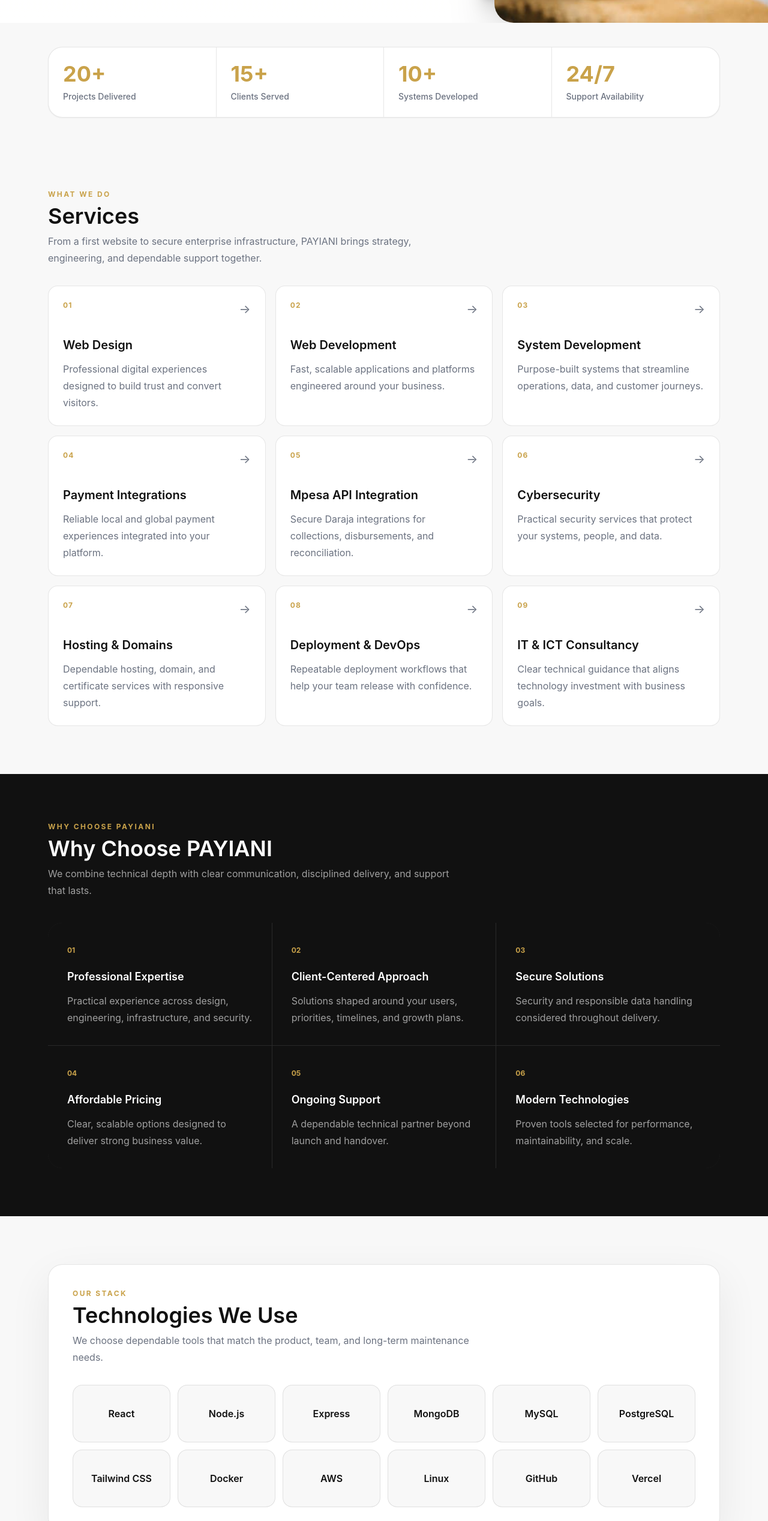
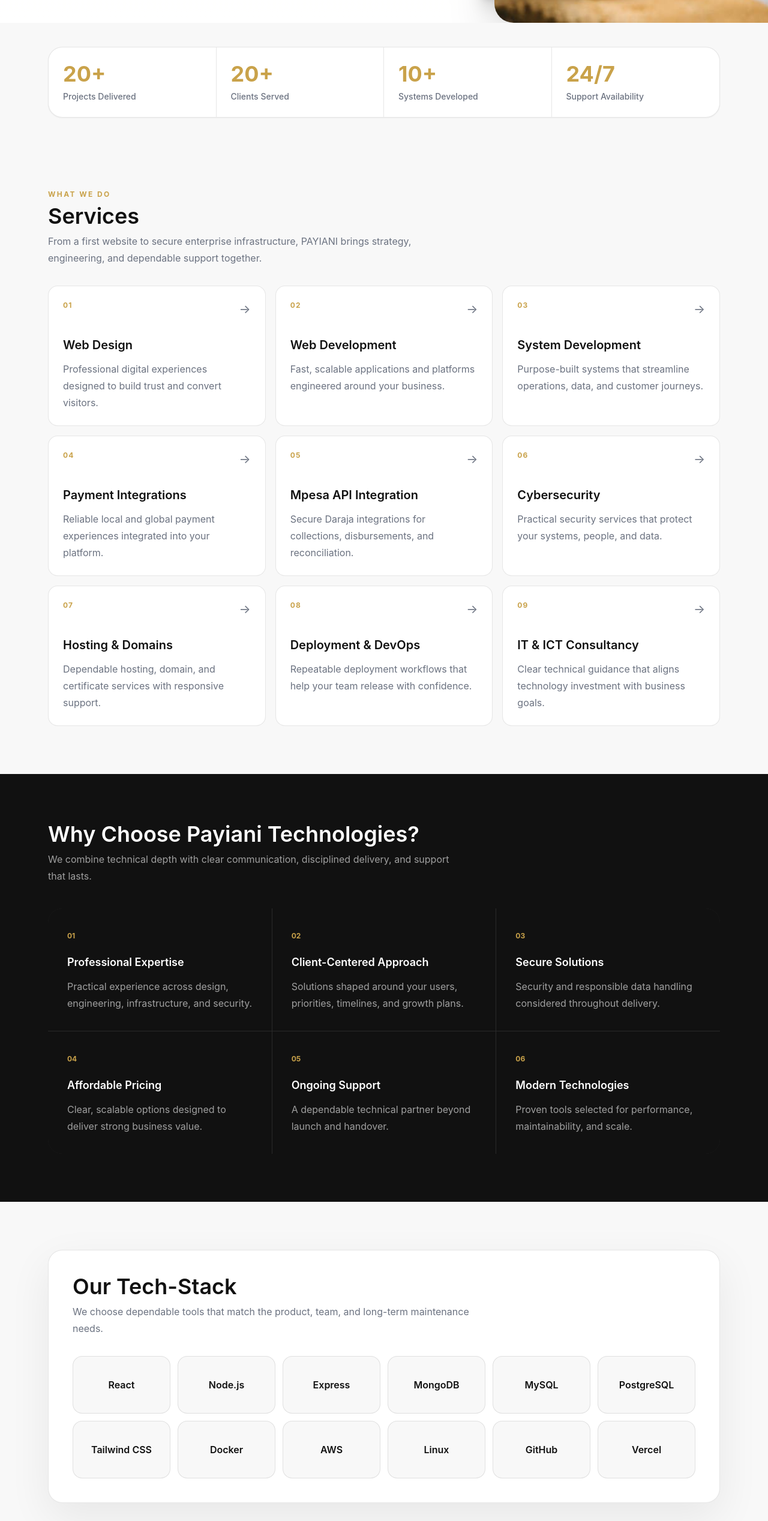
Before and after one commit to Limpaso-dev/PAYIANI-TECHNOLOGIES, a React (Vite) app: page / in a window 1280 px wide. Shown: the part 831-3366 px from the top of the page at 60% size. Built offline with nearby package versions, Linux system fonts and the light colour scheme.

Commit message:
2nd overall polish

```diff
--- a/index.html
+++ b/index.html
@@ -15,12 +15,12 @@
 
     <meta
       name="keywords"
-      content="Payiani Technologies, Web Development, Web Design, Cybersecurity, ICT Consultancy, Hosting, M-Pesa API, Payment Integration, Software Development, Kenya"
+      content="Payiani Technologies, Tech World,Web Development, Web Design, Cybersecurity, ICT Consultancy, Hosting, M-Pesa API, Payment Integration, Software Development, Kenya"
     />
 
     <meta name="author" content="Payiani Technologies" />
 
-    <title>Payiani Technologies | Empowering Businesses Through Technology</title>
+    <title>Payiani Technologies | Your Tech World Starts Here.</title>
   </head>
 
   <body>
--- a/src/components/home/CallToAction.jsx
+++ b/src/components/home/CallToAction.jsx
@@ -11,7 +11,7 @@
             <h2 className="mt-3 max-w-2xl text-3xl font-semibold leading-tight text-dark md:text-5xl">
               Ready to Build Your Next Digital Solution?
             </h2>
-            <p className="mt-4 text-dark/70">Contact PAYIANI Technologies Today.</p>
+            <p className="mt-4 text-dark/70">Contact Payiani Technologies Today.</p>
           </div>
           <Button as="a" href="/contact" className="border-dark bg-dark px-7 text-white hover:border-dark hover:bg-dark/90">
             Request a Quote
--- a/src/components/home/FeaturedProjects.jsx
+++ b/src/components/home/FeaturedProjects.jsx
@@ -6,7 +6,7 @@
     <section className="section-shell">
       <div className="flex flex-col gap-4 md:flex-row md:items-end md:justify-between">
         <SectionTitle
-          eyebrow="Featured projects"
+          // eyebrow="Featured projects"
           title="Featured Projects"
           description="Digital experiences shaped around each organization’s identity, audience, and operational goals."
         />
--- a/src/components/home/Stats.jsx
+++ b/src/components/home/Stats.jsx
@@ -1,6 +1,6 @@
 const stats = [
   ['20+', 'Projects Delivered'],
-  ['15+', 'Clients Served'],
+  ['20+', 'Clients Served'],
   ['10+', 'Systems Developed'],
   ['24/7', 'Support Availability'],
 ]
--- a/src/components/home/Technologies.jsx
+++ b/src/components/home/Technologies.jsx
@@ -10,8 +10,8 @@
     <section className="section-shell">
       <div className="surface-card p-6 md:p-10">
         <SectionTitle
-          eyebrow="Our stack"
-          title="Technologies We Use"
+          // eyebrow="Our stack"
+          title="Our Tech-Stack"
           description="We choose dependable tools that match the product, team, and long-term maintenance needs."
         />
         <div className="mt-8 grid grid-cols-2 gap-3 sm:grid-cols-3 md:grid-cols-4 lg:grid-cols-6">
--- a/src/components/home/Testimonials.jsx
+++ b/src/components/home/Testimonials.jsx
@@ -7,7 +7,7 @@
       <SectionTitle
         eyebrow="Client feedback"
         title="Testimonials"
-        description="What clients value most about working with PAYIANI Technologies."
+        description="What clients value most about working with Payiani Technologies."
       />
       <div className="mt-8 grid gap-4 lg:grid-cols-3">
         {testimonials.map((item) => (
--- a/src/components/home/WhyChooseUs.jsx
+++ b/src/components/home/WhyChooseUs.jsx
@@ -14,8 +14,8 @@
     <section className="bg-dark text-white">
       <div className="section-shell">
         <SectionTitle
-          eyebrow="Why choose PAYIANI"
-          title="Why Choose PAYIANI"
+          // eyebrow="Why choose PAYIANI"
+          title="Why Choose Payiani Technologies?"
           description="We combine technical depth with clear communication, disciplined delivery, and support that lasts."
           inverse
         />
--- a/src/components/layout/Footer.jsx
+++ b/src/components/layout/Footer.jsx
@@ -24,7 +24,7 @@
           </div>
 
           <p className="mt-6 leading-7 text-gray-400">
-            PAYIANI Technologies is committed to delivering innovative,
+            Payiani Technologies is committed to delivering innovative,
             secure, and scalable digital solutions that empower businesses,
             organizations, and startups to thrive in today's digital world.
           </p>
@@ -76,13 +76,15 @@
           </h3>
 
           <ul className="space-y-3 text-gray-400">
+            <li>Web Development</li>
             <li>Web Design</li>
-            <li>Web Development</li>
             <li>System Development</li>
             <li>Cybersecurity</li>
             <li>Cloud Hosting</li>
             <li>ICT Consultancy</li>
             <li>M-Pesa API Integration</li>
+            <li>Mobile App Development</li>
+            <li>Graphics Design</li>
             <li>Payment Gateway Integration</li>
           </ul>
         </div>
@@ -96,7 +98,7 @@
           <div className="space-y-5 text-gray-400">
             <div className="flex items-start gap-3">
               <MapPin className="mt-1 text-primary" size={18} />
-              <span>Nairobi, Kenya</span>
+              <span>Karen, Nairobi</span>
             </div>
 
             <div className="flex items-center gap-3">
@@ -123,12 +125,12 @@
             . All Rights Reserved.
           </p>
 
-          <p>Empowering Businesses Through Technology.</p>
+          <p>Your Tech World Starts Here.</p>
 
           <p>
-            Developed & Managed by{" "}
+            Developed & Maintained by{" "}
             <span className="font-semibold text-primary">
-              PAYIANI Technologies
+              Payiani Technologies
             </span>
           </p>
         </div>
--- a/src/data/testimonials.js
+++ b/src/data/testimonials.js
@@ -2,7 +2,7 @@
   {
     name: 'Genesis Geochemical Laboratory',
     role: 'Laboratory Services',
-    quote: 'PAYIANI translated our technical requirements into a clear, professional digital presence and kept the process easy to follow.',
+    quote: 'Payiani Technologies translated our technical requirements into a clear, professional digital presence and kept the process easy to follow.',
   },
   {
     name: 'GreenWatch Africa',
```
